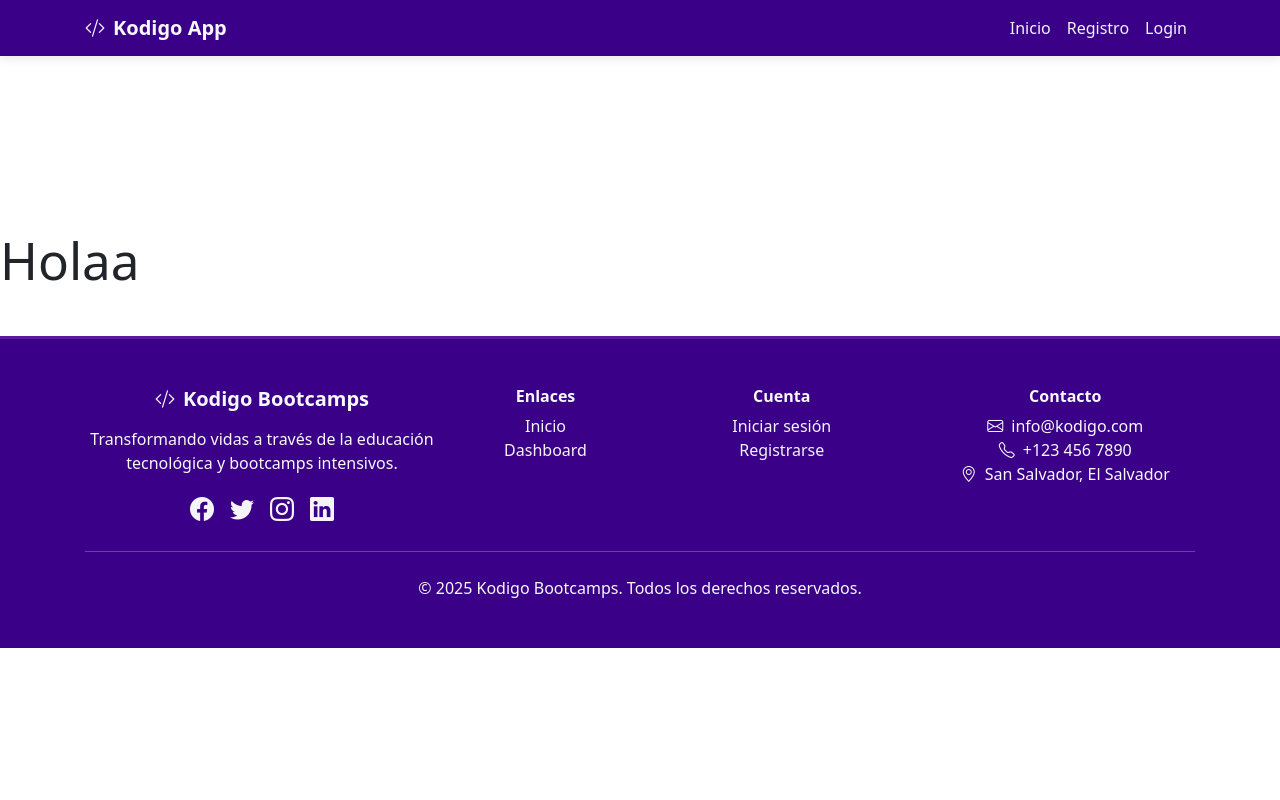
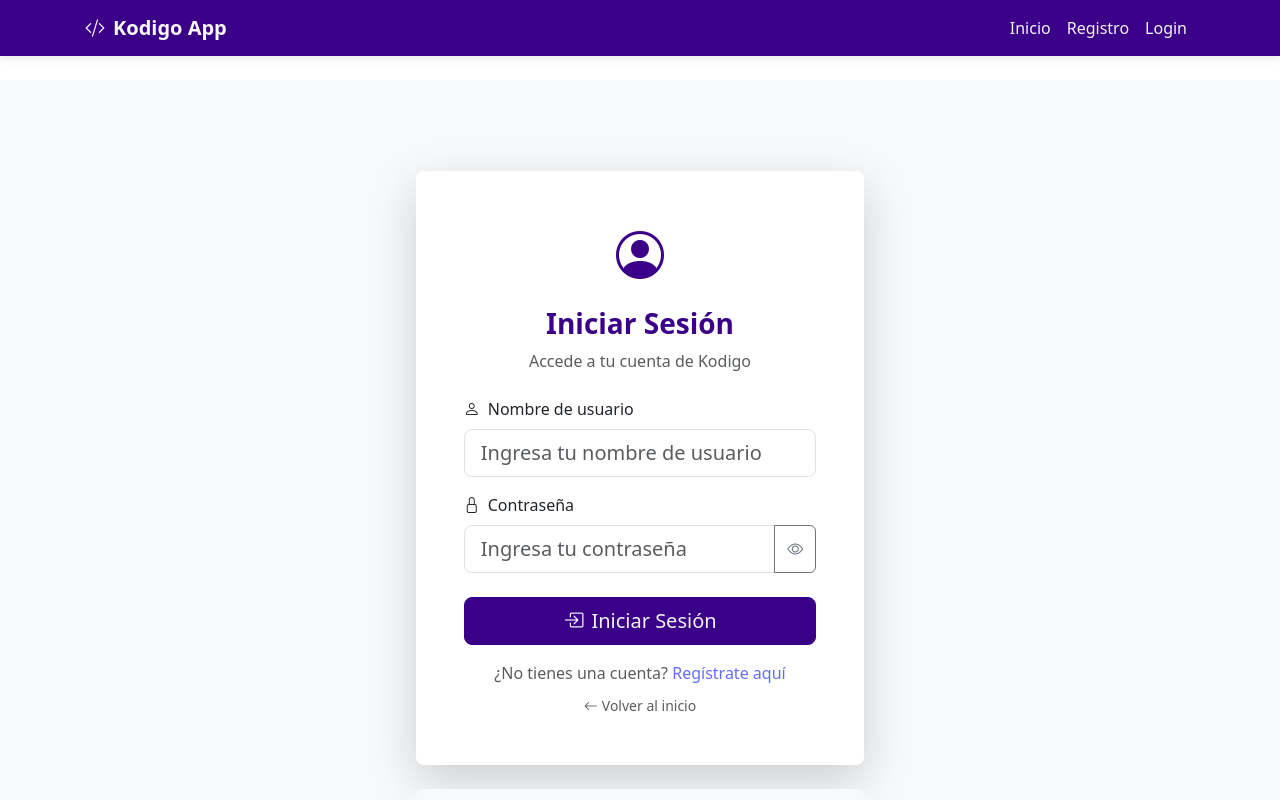
Before and after one commit to Robr44/Frotend_React_App, a React (Vite) app in the folder kodigo-Appi/: page /login in a window 1280 px wide. Shown: the top 800 px of the page. Built offline with nearby package versions, Linux system fonts and the light colour scheme.

Commit message:
feature login

```diff
--- a/kodigo-Appi/src/views/Login.jsx
+++ b/kodigo-Appi/src/views/Login.jsx
@@ -1,8 +1,253 @@
+import { useEffect, useState } from 'react';
+import { Link, useNavigate } from 'react-router-dom';
+import api from '../api/axios';
+
 export const Login = () => {
+  const navigate = useNavigate();
+  const [formData, setFormData] = useState({
+    username: '',
+    password: ''
+  });
+  const [errors, setErrors] = useState({});
+  const [isLoading, setIsLoading] = useState(false);
+  const [showPassword, setShowPassword] = useState(false);
+  const [loginError, setLoginError] = useState('');
+
+  useEffect(() => {
+    const token = localStorage.getItem('token');
+    if (token) {
+      navigate('/dashboard');
+    }
+  }, [navigate]);
+
+  const handleChange = (e) => {
+    const { name, value } = e.target;
+    setFormData(prev => ({
+      ...prev,
+      [name]: value
+    }));
+
+    if (errors[name]) {
+      setErrors(prev => ({
+        ...prev,
+        [name]: ''
+      }));
+    }
+    if (loginError) {
+      setLoginError('');
+    }
+  };
+
+  const validateForm = () => {
+    const newErrors = {};
+
+    if (!formData.username.trim()) {
+      newErrors.username = 'El nombre de usuario es requerido';
+    } else if (formData.username.length < 3) {
+      newErrors.username = 'El nombre de usuario debe tener al menos 3 caracteres';
+    } else if (formData.username.length > 50) {
+      newErrors.username = 'El nombre de usuario no puede exceder 50 caracteres';
+    } else if (!/^[a-zA-Z0-9_]+$/.test(formData.username)) {
+      newErrors.username = 'El nombre de usuario solo puede contener letras, números y guiones bajos';
+    }
+
+    if (!formData.password) {
+      newErrors.password = 'La contraseña es requerida';
+    } else if (formData.password.length < 6) {
+      newErrors.password = 'La contraseña debe tener al menos 6 caracteres';
+    }
+
+    setErrors(newErrors);
+    return Object.keys(newErrors).length === 0;
+  };
+
+  const handleSubmit = async (e) => {
+    e.preventDefault();
+
+    if (!validateForm()) {
+      return;
+    }
+
+    setIsLoading(true);
+    setLoginError('');
+
+    try {
+      const response = await api.post('/auth/login', {
+        username: formData.username.trim(),
+        password: formData.password
+      });
+
+      const { token } = response.data;
+      localStorage.setItem('token', token);
+
+      // Redireccionar al dashboard
+      navigate('/dashboard');
+
+      console.log('Login exitoso');
+
+    } catch (error) {
+      console.error('Error en login:', error);
+
+      if (error.response) {
+        const message = error.response.data?.message || 'Error en el servidor';
+        setLoginError(message);
+      } else if (error.request) {
+        setLoginError('No se pudo conectar al servidor. Verifica tu conexión a internet.');
+      } else {
+
+        setLoginError('Ocurrió un error inesperado. Intenta de nuevo.');
+      }
+    } finally {
+      setIsLoading(false);
+    }
+  };
+
+  const handleKeyPress = (e) => {
+    if (e.key === 'Enter' && !isLoading) {
+      handleSubmit(e);
+    }
+  };
+
   return (
-    <>
-    <h1>Holaa</h1>
+    <div className="login-page min-vh-100 d-flex align-items-center" style={{ paddingTop: '80px', backgroundColor: '#f8f9fa' }}>
+      <div className="container">
+        <div className="row justify-content-center">
+          <div className="col-md-6 col-lg-5">
+            <div className="card shadow-lg border-0">
+              <div className="card-body p-5">
+                {/* Header */}
+                <div className="text-center mb-4">
+                  <div className="mb-3">
+                    <i className="bi bi-person-circle text-primary" style={{ fontSize: '3rem' }}></i>
+                  </div>
+                  <h2 className="h3 mb-2 text-primary fw-bold">Iniciar Sesión</h2>
+                  <p className="text-muted">Accede a tu cuenta de Kodigo</p>
+                </div>
 
-    </>
+                {/* Error general de login */}
+                {loginError && (
+                  <div className="alert alert-danger d-flex align-items-center" role="alert">
+                    <i className="bi bi-exclamation-triangle-fill me-2"></i>
+                    <div>{loginError}</div>
+                  </div>
+                )}
+
+                {/* Formulario */}
+                <form onSubmit={handleSubmit} noValidate>
+                  {/* Campo Username */}
+                  <div className="mb-3">
+                    <label htmlFor="username" className="form-label fw-medium">
+                      <i className="bi bi-person me-2"></i>Nombre de usuario
+                    </label>
+                    <input
+                      type="text"
+                      className={`form-control form-control-lg ${errors.username ? 'is-invalid' : formData.username ? 'is-valid' : ''}`}
+                      id="username"
+                      name="username"
+                      value={formData.username}
+                      onChange={handleChange}
+                      onKeyPress={handleKeyPress}
+                      placeholder="Ingresa tu nombre de usuario"
+                      disabled={isLoading}
+                      autoComplete="username"
+                      maxLength={50}
+                    />
+                    {errors.username && (
+                      <div className="invalid-feedback">
+                        <i className="bi bi-exclamation-circle me-1"></i>
+                        {errors.username}
+                      </div>
+                    )}
+                  </div>
+
+                  {/* Campo Password */}
+                  <div className="mb-4">
+                    <label htmlFor="password" className="form-label fw-medium">
+                      <i className="bi bi-lock me-2"></i>Contraseña
+                    </label>
+                    <div className="input-group">
+                      <input
+                        type={showPassword ? 'text' : 'password'}
+                        className={`form-control form-control-lg ${errors.password ? 'is-invalid' : formData.password ? 'is-valid' : ''}`}
+                        id="password"
+                        name="password"
+                        value={formData.password}
+                        onChange={handleChange}
+                        onKeyPress={handleKeyPress}
+                        placeholder="Ingresa tu contraseña"
+                        disabled={isLoading}
+                        autoComplete="current-password"
+                      />
+                      <button
+                        type="button"
+                        className="btn btn-outline-secondary"
+                        onClick={() => setShowPassword(!showPassword)}
+                        disabled={isLoading}
+                        tabIndex={-1}
+                      >
+                        <i className={`bi ${showPassword ? 'bi-eye-slash' : 'bi-eye'}`}></i>
+                      </button>
+                      {errors.password && (
+                        <div className="invalid-feedback">
+                          <i className="bi bi-exclamation-circle me-1"></i>
+                          {errors.password}
+                        </div>
+                      )}
+                    </div>
+                  </div>
+
+                  {/* Botón Submit */}
+                  <div className="d-grid mb-3">
+                    <button
+                      type="submit"
+                      className="btn btn-primary btn-lg"
+                      disabled={isLoading}
+                    >
+                      {isLoading ? (
+                        <>
+                          <span className="spinner-border spinner-border-sm me-2" role="status" aria-hidden="true"></span>
+                          Iniciando sesión...
+                        </>
+                      ) : (
+                        <>
+                          <i className="bi bi-box-arrow-in-right me-2"></i>
+                          Iniciar Sesión
+                        </>
+                      )}
+                    </button>
+                  </div>
+
+                  {/* Enlaces adicionales */}
+                  <div className="text-center">
+                    <p className="mb-2 text-muted">
+                      ¿No tienes una cuenta?{' '}
+                      <Link to="/register" className="text-decoration-none fw-medium">
+                        Regístrate aquí
+                      </Link>
+                    </p>
+                    <Link to="/" className="text-muted text-decoration-none small">
+                      <i className="bi bi-arrow-left me-1"></i>
+                      Volver al inicio
+                    </Link>
+                  </div>
+                </form>
+              </div>
+            </div>
+
+            {/* Información adicional */}
+            <div className="text-center mt-4">
+              <div className="card bg-light border-0">
+                <div className="card-body py-3">
+                  <small className="text-muted">
+                    <i className="bi bi-shield-check me-1"></i>
+                    Tu información está protegida con encriptación de extremo a extremo
+                  </small>
+                </div>
+              </div>
+            </div>
+          </div>
+        </div>
+      </div>
+    </div>
   );
 };
```
